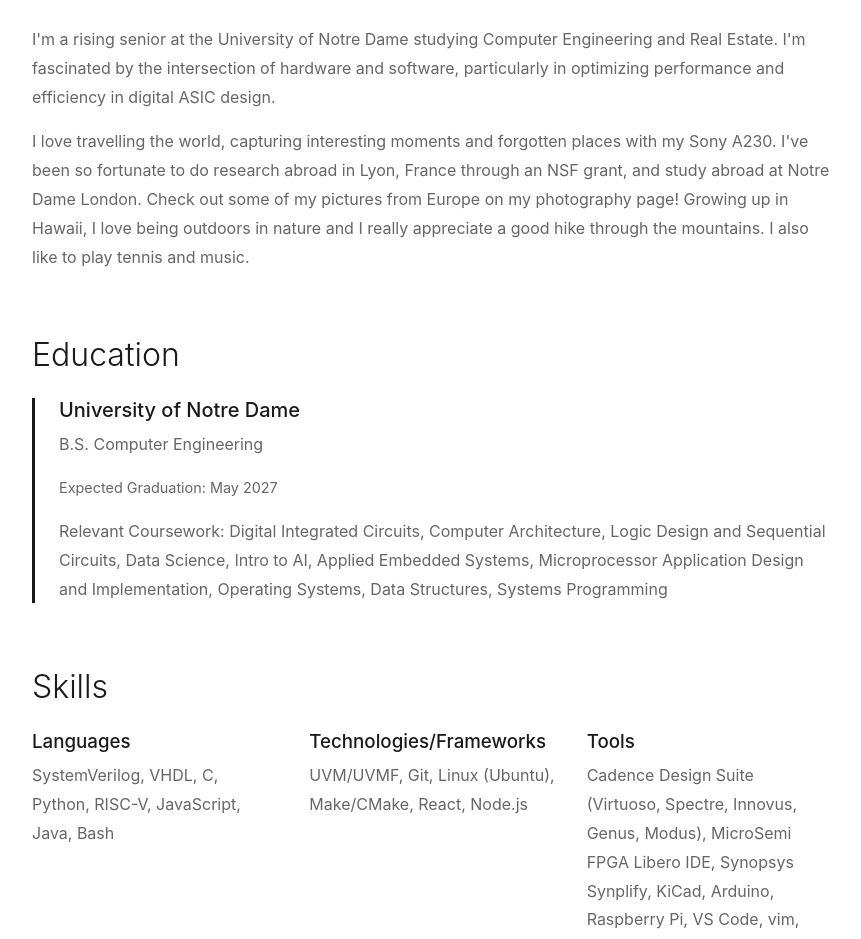
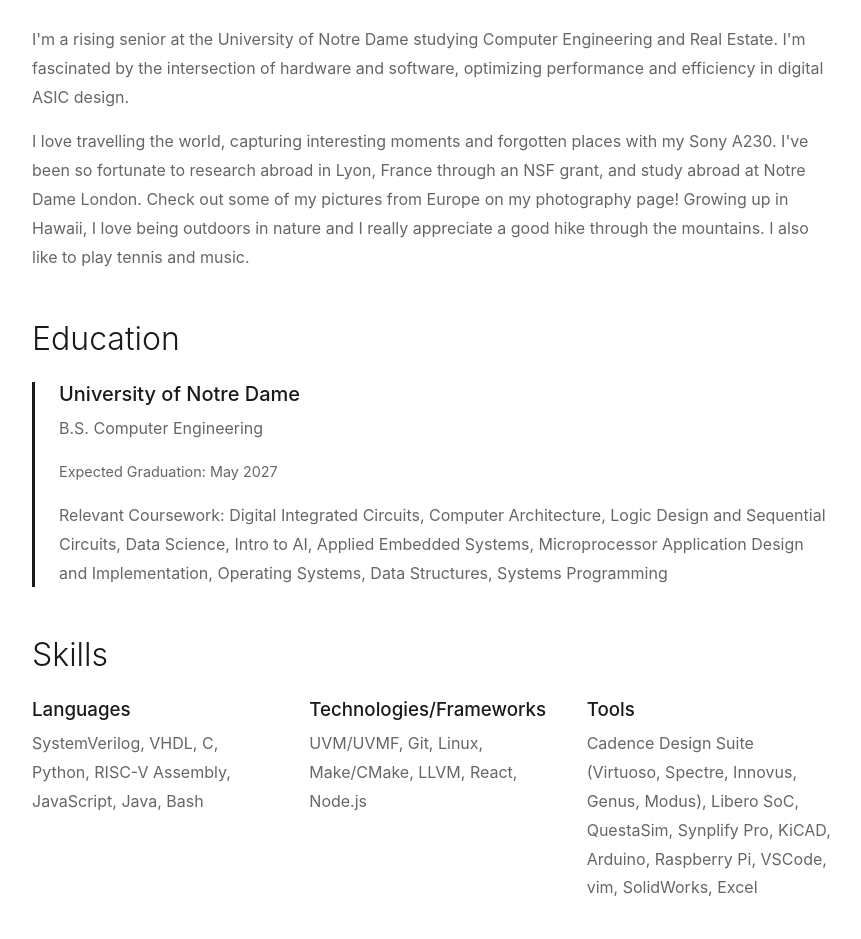
Before and after one commit to codychun/codychun.github.io, a React (Vite) app: page /about in a window 1280 px wide. Shown: the part 160-1099 px from the top of the page, without its empty margins (208-1069 px from the left). Built offline with nearby package versions, Linux system fonts and the light colour scheme.

Commit message:
Updated description and skills

```diff
--- a/src/pages/AboutPage/AboutPage.css
+++ b/src/pages/AboutPage/AboutPage.css
@@ -12,7 +12,7 @@
 .about-content {
   display: flex;
   flex-direction: column;
-  gap: 3rem;
+  gap: 2rem;
 }
 
 .about-content p {
--- a/src/pages/AboutPage/AboutPage.jsx
+++ b/src/pages/AboutPage/AboutPage.jsx
@@ -9,13 +9,12 @@ function AboutPage() {
         <section>
           <p>
             I'm a rising senior at the University of Notre Dame studying Computer Engineering and Real Estate.
-            I'm fascinated by the intersection of hardware and software, particularly in optimizing performance
-            and efficiency in digital ASIC design.
+            I'm fascinated by the intersection of hardware and software, optimizing performance and efficiency in digital ASIC design.
           </p>
 
           <p>
             I love travelling the world, capturing interesting moments and forgotten places with my Sony A230.
-            I've been so fortunate to do research abroad in Lyon, France through an NSF grant, and study abroad at Notre Dame London.
+            I've been so fortunate to research abroad in Lyon, France through an NSF grant, and study abroad at Notre Dame London.
             Check out some of my pictures from Europe on my photography page! Growing up in Hawaii, I love being outdoors in nature
             and I really appreciate a good hike through the mountains. I also like to play tennis and music.
           </p>
@@ -40,15 +39,15 @@ function AboutPage() {
           <div className="skills-grid">
             <div>
               <h3>Languages</h3>
-              <p>SystemVerilog, VHDL, C, Python, RISC-V, JavaScript, Java, Bash</p>
+              <p>SystemVerilog, VHDL, C, Python, RISC-V Assembly, JavaScript, Java, Bash</p>
             </div>
             <div>
               <h3>Technologies/Frameworks</h3>
-              <p>UVM/UVMF, Git, Linux (Ubuntu), Make/CMake, React, Node.js</p>
+              <p>UVM/UVMF, Git, Linux, Make/CMake, LLVM, React, Node.js</p>
             </div>
             <div>
               <h3>Tools</h3>
-              <p>Cadence Design Suite (Virtuoso, Spectre, Innovus, Genus, Modus), MicroSemi FPGA Libero IDE, Synopsys Synplify, KiCad, Arduino, Raspberry Pi, VS Code, vim, SolidWorks</p>
+              <p>Cadence Design Suite (Virtuoso, Spectre, Innovus, Genus, Modus), Libero SoC, QuestaSim, Synplify Pro, KiCAD, Arduino, Raspberry Pi, VSCode, vim, SolidWorks, Excel</p>
             </div>
           </div>
         </section>
```
